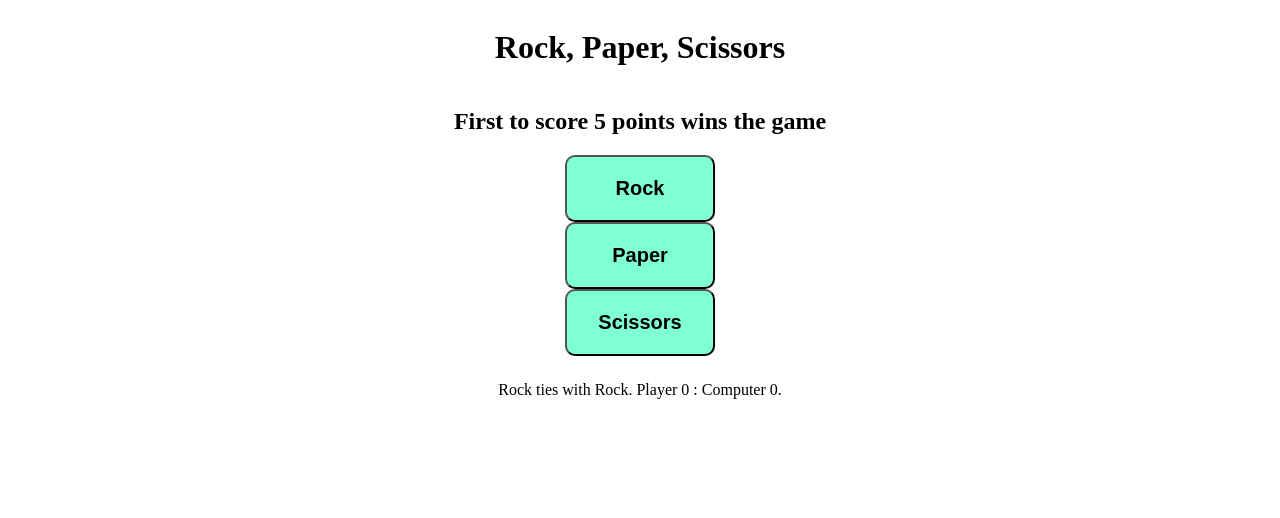
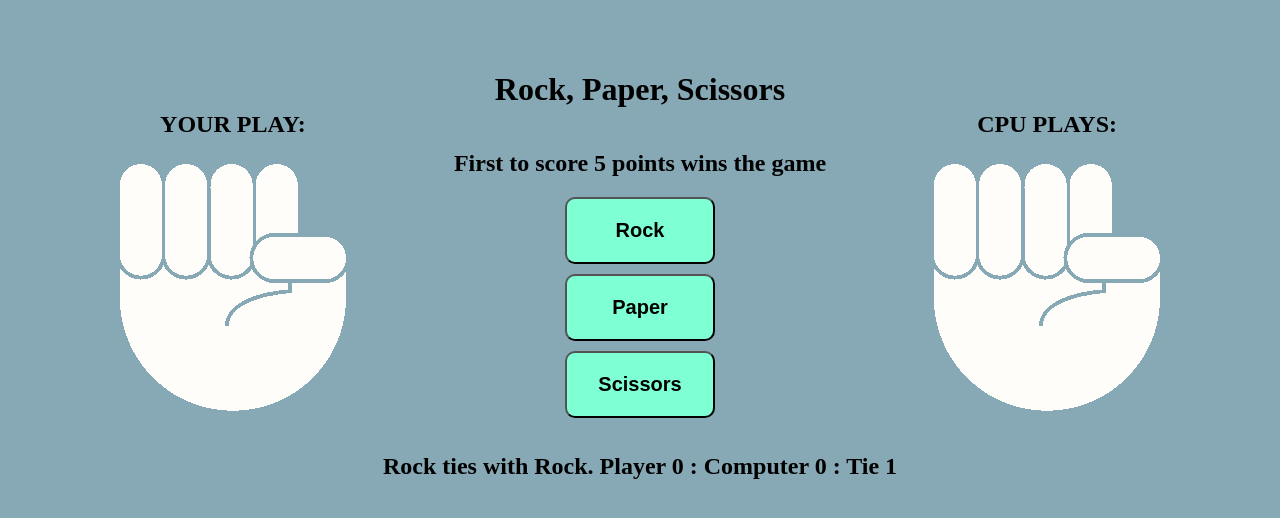
Before and after one commit to kaykang87/Rock-Paper-Scissors, a plain HTML site: page index.html in a window 1280 px wide. Both pictures are taken after a click on the button "Rock". Drawn offline with Linux system fonts and the light colour scheme.

Commit message:
added images to show the results

```diff
--- a/index.html
+++ b/index.html
@@ -9,16 +9,28 @@
     <script src="script.js" defer></script>
   </head>
   <body>
+    <div class="horizontal-container">
+      <div class="player-img">
+        your play:
+        <div class="game-image">
+          <img src="images/rock-fffdfa.png" />
+        </div>
+      </div>
       <div class="flex-container">
         <h1>Rock, Paper, Scissors</h1>
-      <h2>
-        First to score 5 points wins the game
-      </h2>
+        <h2>First to score 5 points wins the game</h2>
         <button id="rock">Rock</button>
         <button id="paper">Paper</button>
         <button id="scissors">Scissors</button>
         <div id="scoreMessage"></div>
         <div id="restart"></div>
       </div>
+      <div class="computer-img">
+        cpu plays:
+        <div class="game-image">
+          <img src="images/rock-fffdfa.png" />
+        </div>
+      </div>
+    </div>
   </body>
 </html>
--- a/script.js
+++ b/script.js
@@ -7,6 +7,7 @@ const restart = document.getElementById("restart");
 let roundWinner = "";
 let playerScore = 0;
 let computerScore = 0;
+let tieScore = 0;
 
 function startGame() {
   rockBtn.addEventListener("click", () => {
@@ -25,6 +26,7 @@ function startGame() {
 
 function playRound(playerSelection) {
   const computerSelection = computerSelect();
+  refreshGameImages(playerSelection, computerSelection);
   if (playerSelection === computerSelection) {
     roundWinner = "tie";
   }
@@ -60,7 +62,7 @@ function updateScoreMessage(winner, playerSelection, computerSelection) {
       playerSelection
     )} beats ${capitalizeFirstLetter(
       computerSelection
-    )}. Player ${playerScore} : Computer ${computerScore}.`;
+    )}. Player ${playerScore} : Computer ${computerScore} : Tie ${tieScore}`;
     if (playerScore === 5) {
       scoreMessage.textContent = `Player Won! ${playerScore} : ${computerScore}`;
       refreshPage();
@@ -72,18 +74,19 @@ function updateScoreMessage(winner, playerSelection, computerSelection) {
       playerSelection
     )} is beaten by ${capitalizeFirstLetter(
       computerSelection
-    )}. Player ${playerScore} : Computer ${computerScore}.`;
+    )}. Player ${playerScore} : Computer ${computerScore} : Tie ${tieScore}`;
     if (computerScore === 5) {
       scoreMessage.textContent = `Computer Won! ${computerScore} : ${playerScore}`;
       refreshPage();
     }
   }
   if (winner === "tie") {
+    tieScore++;
     scoreMessage.textContent = `${capitalizeFirstLetter(
       playerSelection
     )} ties with ${capitalizeFirstLetter(
       computerSelection
-    )}. Player ${playerScore} : Computer ${computerScore}.`;
+    )}. Player ${playerScore} : Computer ${computerScore} : Tie ${tieScore}`;
   }
   return;
 }
@@ -95,7 +98,7 @@ function capitalizeFirstLetter(string) {
 function refreshPage() {
   restart.setAttribute(
     "style",
-    "border: 1px solid black; background-color: green; width: 150px; padding: 10px 0px; text-align: center;"
+    "border: 1px solid black; background-color: green; width: 150px; padding: 10px 0px; text-align: center; border-radius: 10px;"
   );
   restart.textContent = "RESTART!";
   restart.addEventListener("click", () => {
@@ -114,4 +117,24 @@ function refreshPage() {
   });
 }
 
+function refreshGameImages(humanPlay, computerPlay) {
+  const humanImage = document.querySelector(".player-img img");
+  if (humanPlay === "rock") {
+    humanImage.setAttribute("src", "images/rock-fffdfa.png");
+  } else if (humanPlay === "paper") {
+    humanImage.setAttribute("src", "images/paper-fffdfa.png");
+  } else {
+    humanImage.setAttribute("src", "images/scissors-fffdfa.png");
+  }
+
+  const cpuImage = document.querySelector(".computer-img img");
+  if (computerPlay === "rock") {
+    cpuImage.setAttribute("src", "images/rock-fffdfa.png");
+  } else if (computerPlay === "paper") {
+    cpuImage.setAttribute("src", "images/paper-fffdfa.png");
+  } else {
+    cpuImage.setAttribute("src", "images/scissors-fffdfa.png");
+  }
+}
+
 startGame();
--- a/styles.css
+++ b/styles.css
@@ -1,7 +1,25 @@
+body {
+    background-color: #87a8b5;
+}
+
 .flex-container {
     display: flex;
     flex-direction: column;
     align-items: center;
+}
+
+.horizontal-container {
+    display: flex;
+    justify-content: center;
+    align-items: center;
+    margin-top: 50px;
+}
+
+div.computer-img, div.player-img {
+    text-align: center;
+    font-size: 24px;
+    font-weight: bold;
+    text-transform: uppercase;
 }
 
 button {
@@ -11,6 +29,7 @@ button {
     font-size: 1.25rem;
     padding: 20px;
     width: 150px;
+    margin-bottom: 10px;
 }
 
 button:hover {
@@ -20,4 +39,6 @@ button:hover {
 
 #scoreMessage {
     margin: 25px 0px;
+    font-size: 24px;
+    font-weight: bold;
 }
```
Also changed, not shown: images/paper-fffdfa.png (added), images/rock-fffdfa.png (added), images/scissors-fffdfa.png (added). Lines whose indentation alone changed are shown as unchanged.
